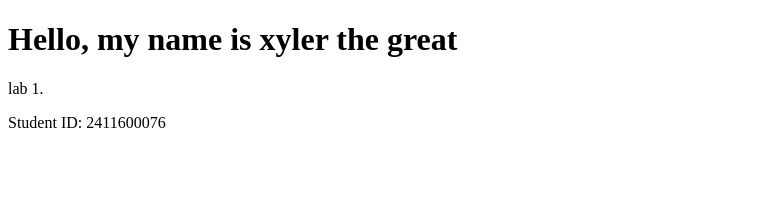
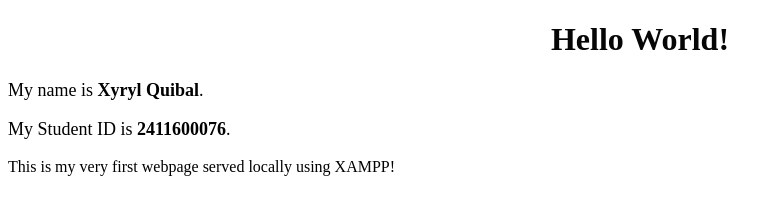
Before and after one commit to quibalxyryl10-rgb/lab1-first-html-page, a plain HTML site: page index.html in a window 1280 px wide. Shown: the whole page, without its empty margins (0-782 px from the left). Drawn offline with Linux system fonts and the light colour scheme.

Commit message:
Update title and content of index.html

```diff
--- a/index.html
+++ b/index.html
@@ -3,11 +3,12 @@
 <head>
     <meta charset="UTF-8">
     <meta name="viewport" content="width=device-width, initial-scale=1.0">
-    <title>sir jimas lab 1 iloveyousir</title>
+    <title>My First Laboratory Page</title>
 </head>
 <body>
-    <h1>Hello, my name is xyler the great</h1>
-    <p>lab 1.</p>
-    <p>Student ID: 2411600076</p>
+    <h1 style="color: #060607; text-align: center;">Hello World!</h1>
+    <p style="font-size: 18px;">My name is <strong>Xyryl Quibal</strong>.</p>
+    <p style="font-size: 18px;">My Student ID is <strong>2411600076</strong>.</p>
+    <p>This is my very first webpage served locally using XAMPP!</p>
 </body>
 </html>
```
